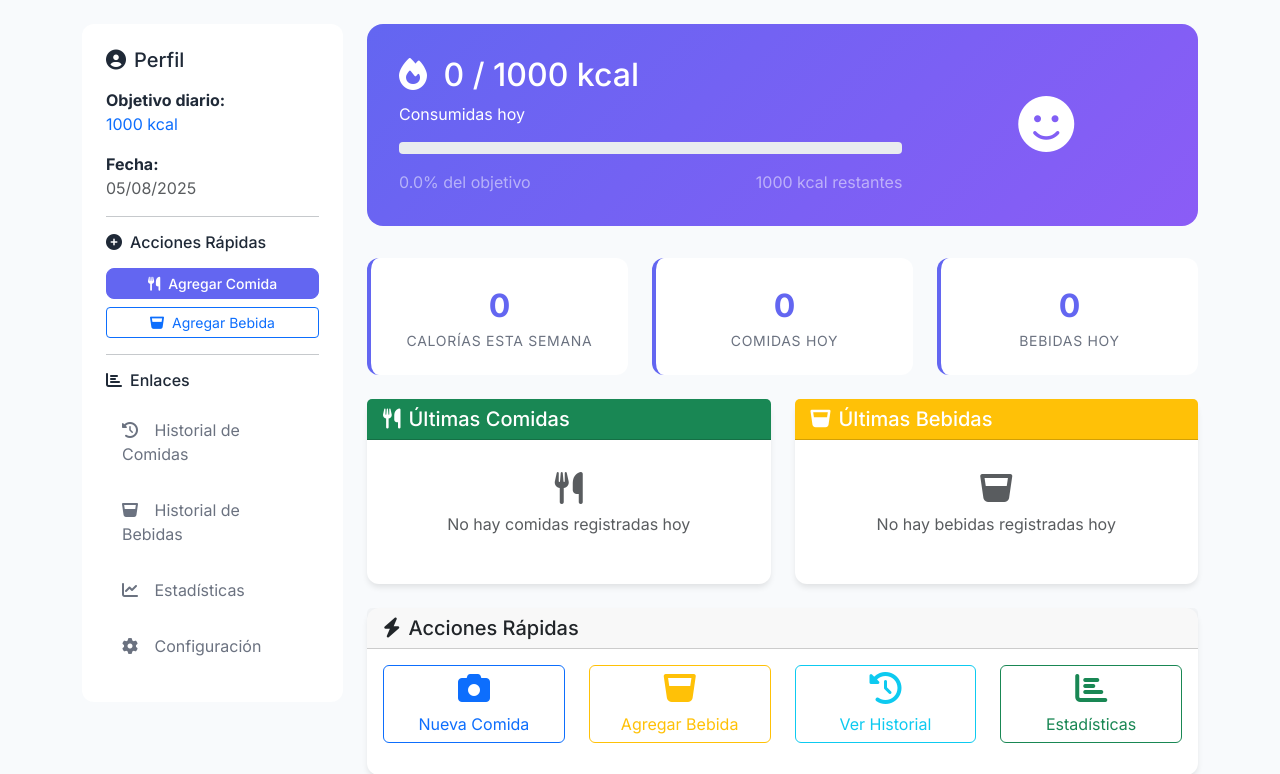
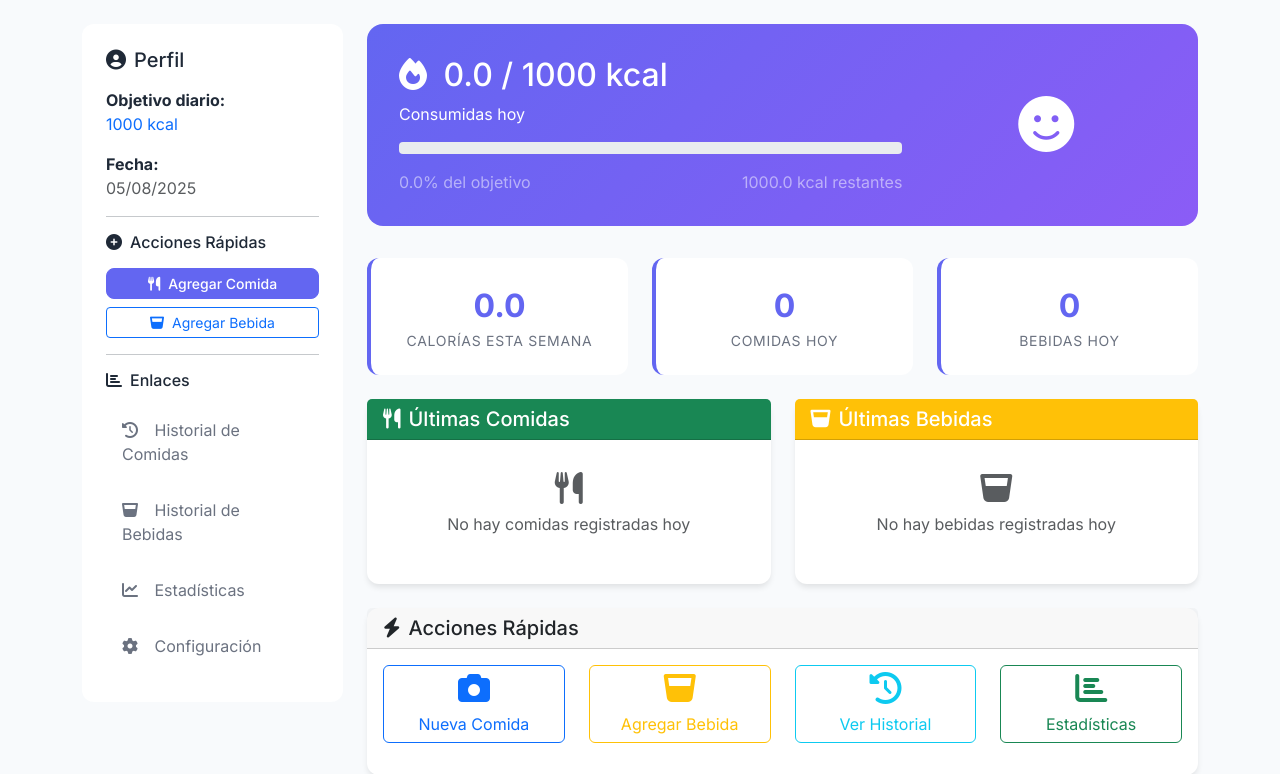
Before and after one commit to diegoarbelaez/under1000k, a Django app: page /dashboard/ in a window 1280 px wide. Shown: the part 62-836 px from the top of the page. Run offline with Django 4.2, Linux system fonts and the light colour scheme; the visitor is signed in with stand-in values (Sample User, id 1); data comes from the database, SQL or seed files in the repository; data that the repository does not hold is empty.

Commit message:
Format calorie values to one decimal place across various templates for improved consistency and readability.

```diff
--- a/templates/core/dashboard.html
+++ b/templates/core/dashboard.html
@@ -57,7 +57,7 @@
                 <div class="col-md-8">
                     <h2 class="mb-2">
                         <i class="fas fa-fire me-2"></i>
-                        {{ total_calories }} / {{ user_profile.daily_calorie_goal }} kcal
+                        {{ total_calories|floatformat:1 }} / {{ user_profile.daily_calorie_goal }} kcal
                     </h2>
                     <p class="mb-3">Consumidas hoy</p>
 
@@ -71,11 +71,11 @@
                     </div>
 
                     <div class="d-flex justify-content-between">
-                        <span class="text-white-50">{{ percentage_used }}% del objetivo</span>
+                        <span class="text-white-50">{{ percentage_used|floatformat:1 }}% del objetivo</span>
                         {% if remaining_calories > 0 %}
-                            <span class="text-white-50">{{ remaining_calories }} kcal restantes</span>
+                            <span class="text-white-50">{{ remaining_calories|floatformat:1 }} kcal restantes</span>
                         {% else %}
-                            <span class="text-warning">{{ remaining_calories|floatformat:0|cut:"-" }} kcal excedidas</span>
+                            <span class="text-warning">{{ remaining_calories|floatformat:1|cut:"-" }} kcal excedidas</span>
                         {% endif %}
                     </div>
                 </div>
@@ -95,7 +95,7 @@
         <div class="row mb-4">
             <div class="col-md-4">
                 <div class="stat-card">
-                    <div class="stat-number">{{ weekly_calories }}</div>
+                    <div class="stat-number">{{ weekly_calories|floatformat:1 }}</div>
                     <div class="stat-label">Calorías esta semana</div>
                 </div>
             </div>
@@ -133,7 +133,7 @@
                                         {% endif %}
                                     </div>
                                     <div class="text-end">
-                                        <span class="badge bg-success">{{ meal.total_calories }} kcal</span>
+                                        <span class="badge bg-success">{{ meal.total_calories|floatformat:1 }} kcal</span>
                                     </div>
                                 </div>
                             </div>
@@ -167,7 +167,7 @@
                                         {% endif %}
                                     </div>
                                     <div class="text-end">
-                                        <span class="badge bg-warning">{{ drink.total_calories }} kcal</span>
+                                        <span class="badge bg-warning">{{ drink.total_calories|floatformat:1 }} kcal</span>
                                     </div>
                                 </div>
                             </div>
--- a/templates/core/drink_history.html
+++ b/templates/core/drink_history.html
@@ -66,7 +66,7 @@
         </div>
         <div class="col-md-3">
             <div class="stat-card">
-                <div class="stat-number">{{ total_calories }}</div>
+                <div class="stat-number">{{ total_calories|floatformat:1 }}</div>
                 <div class="stat-label">Calorías Totales</div>
             </div>
         </div>
@@ -113,7 +113,7 @@
                                         </td>
                                         <td>{{ drink.quantity_ml }} ml</td>
                                         <td>
-                                            <strong>{{ drink.total_calories }} kcal</strong>
+                                            <strong>{{ drink.total_calories|floatformat:1 }} kcal</strong>
                                         </td>
                                         <td>
                                             <button class="btn btn-sm btn-outline-info"
--- a/templates/core/meal_history.html
+++ b/templates/core/meal_history.html
@@ -65,13 +65,13 @@
         </div>
         <div class="col-md-3">
             <div class="stat-card">
-                <div class="stat-number">{{ total_calories }}</div>
+                <div class="stat-number">{{ total_calories|floatformat:1 }}</div>
                 <div class="stat-label">Calorías Totales</div>
             </div>
         </div>
         <div class="col-md-3">
             <div class="stat-card">
-                <div class="stat-number">{{ avg_calories|floatformat:0 }}</div>
+                <div class="stat-number">{{ avg_calories|floatformat:1 }}</div>
                 <div class="stat-label">Promedio por Comida</div>
             </div>
         </div>
@@ -110,7 +110,7 @@
                                             <span class="badge bg-success">{{ meal.get_meal_type_display }}</span>
                                         </td>
                                         <td>
-                                            <strong>{{ meal.total_calories }} kcal</strong>
+                                            <strong>{{ meal.total_calories|floatformat:1 }} kcal</strong>
                                         </td>
                                         <td>
                                             {% if meal.analysis_completed %}
```
Also changed, not shown: templates/core/meal_detail.html (+4 -4 lines), templates/core/statistics.html (+5 -5 lines).
